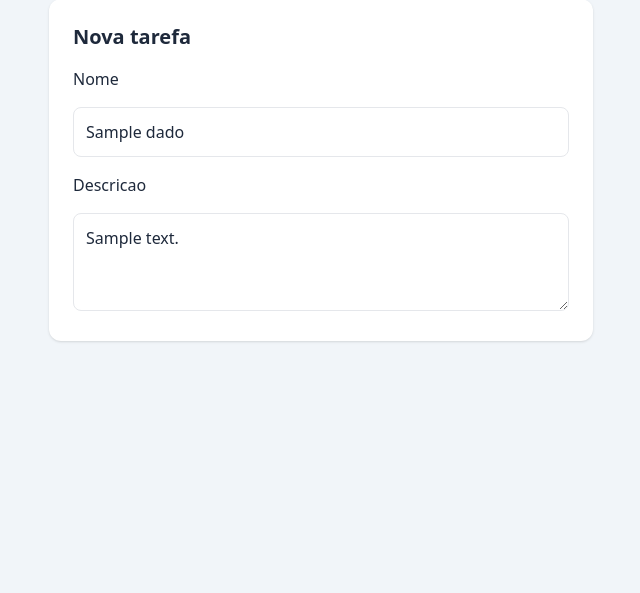
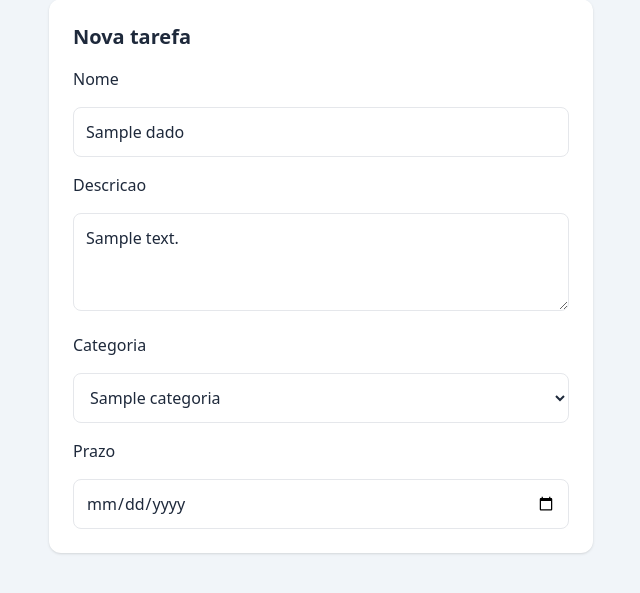
Before and after one commit to VitorGLFerreira/estodolisweb, a Flask app: template templates/formulario.html in a window 1280 px wide. Shown: the part 101-694 px from the top of the page, without its empty margins (319-959 px from the left). Run offline with Flask 3, Linux system fonts and the light colour scheme; the template is opened without the code that fills it: most values are stand-ins (such as "Sample title", 1, 10 or a date in 2020); style sheets or scripts are compiled from the project's sources; some libraries are stand-ins or nearby versions.

Commit message:
feat: adicionar campos de categoria e prazo no formulário de tarefas

```diff
--- a/app.py
+++ b/app.py
@@ -55,6 +55,13 @@ def adicionar() :
     if request.method == "GET":
         return render_template("formulario.html", categorias=CATEGORIAS, dados={}, erros=[])
 
+    return render_template(
+    "formulario.html",
+    categorias=CATEGORIAS,
+    dados={},
+    erros=[]
+)
+
     # ler o POST aqui
 
 
--- a/templates/formulario.html
+++ b/templates/formulario.html
@@ -21,7 +21,26 @@
             <textarea id="Descricao" name="Descricao" rows="3"
                 class="w-full border rounded-lg p-3 focus:ring-2 focus:ring-indigo-400">{{ dados.Descricao or ""}}</textarea>
 
-            {# categoria aqu #}
+            <label for="Categoria" class="block font-medium">Categoria</label>
+
+            <select id="Categoria" name="Categoria" required
+                class="w-full border rounded-lg p-3 bg-white">
+
+                {% for c in categorias %}
+                    <option value="{{ c }}"
+                        {% if dados.Categoria == c %}selected{% endif %}>
+                        {{ c }}
+                    </option>
+                {% endfor %}
+
+            </select>
+
+            <label for="Data_prazo" class="block font-medium">Prazo</label>
+            <input type="date" id="Data_prazo"
+                value="{{ dados.Data_prazo }}" required
+                class="w-full border rounded-lg p-3 focus:ring-2 focus:ring-indigo-400">
+
+            {# prioridade aqui #}
         </form>
     </main>
 {% endblock %}
```
